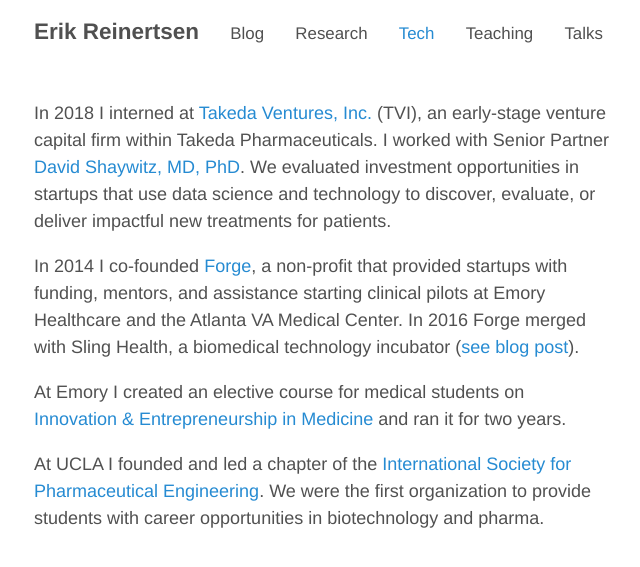
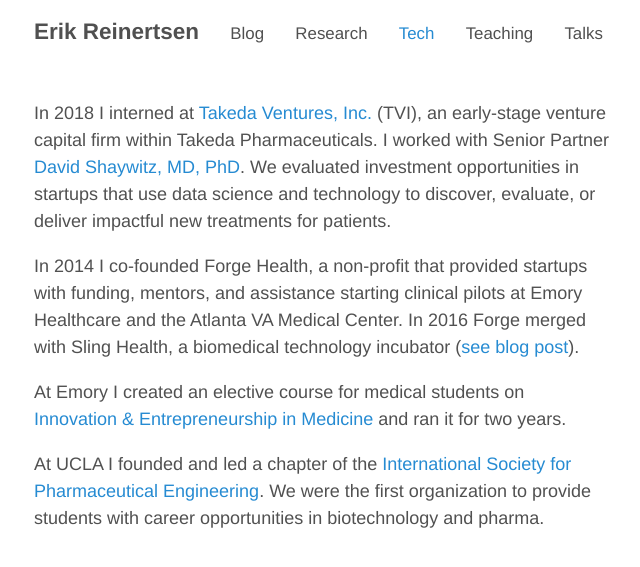
Before and after one commit to erikr/erikr.github.io, a Jekyll site: the page built from tech.md, in a window 1280 px wide. Shown: the top 567 px of the page, without its empty margins (318-958 px from the left). Built offline with Jekyll 4.4.1, drawn with Linux system fonts in a browser that asks for light colours; nearby versions of some CDN libraries; comment, search, counter and statistics services are not loaded.

Commit message:
removed hyperlink to ForgeHealth.org which is now defunct

```diff
--- a/tech.md
+++ b/tech.md
@@ -6,7 +6,7 @@
 
 In 2018 I interned at [Takeda Ventures, Inc.](http://takedaventures.com) (TVI), an early-stage venture capital firm within Takeda Pharmaceuticals. I worked with Senior Partner [David Shaywitz, MD, PhD](https://www.linkedin.com/in/david-shaywitz-md-phd-232a23e/). We evaluated investment opportunities in startups that use data science and technology to discover, evaluate, or deliver impactful new treatments for patients.
 
-In 2014 I co-founded [Forge](http://forgehealth.org), a non-profit that provided startups with funding, mentors, and assistance starting clinical pilots at Emory Healthcare and the Atlanta VA Medical Center. In 2016 Forge merged with Sling Health, a biomedical technology incubator ([see blog post](http://erikreinertsen.com/forge-merger-sling-health/)).
+In 2014 I co-founded Forge Health, a non-profit that provided startups with funding, mentors, and assistance starting clinical pilots at Emory Healthcare and the Atlanta VA Medical Center. In 2016 Forge merged with Sling Health, a biomedical technology incubator ([see blog post](http://erikreinertsen.com/forge-merger-sling-health/)).
 
 At Emory I created an elective course for medical students on [Innovation & Entrepreneurship in Medicine](http://erikreinertsen.com/papers/iemed.pdf) and ran it for two years.
 
```
